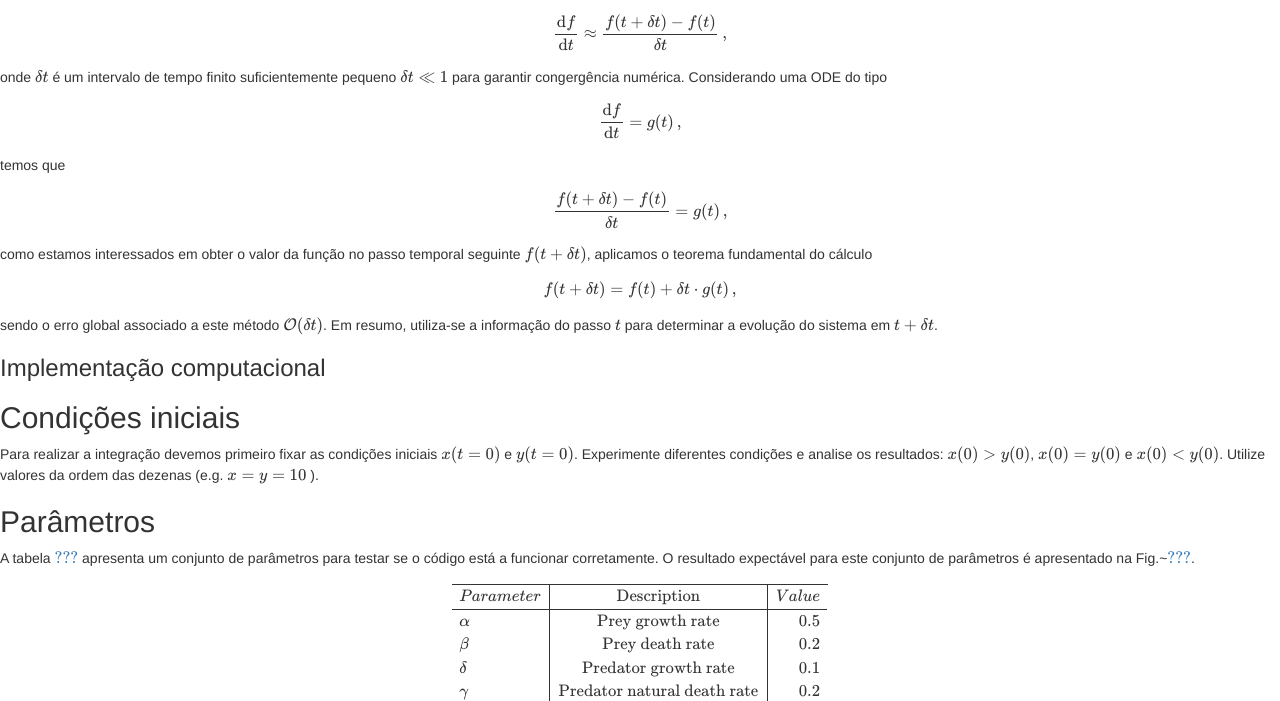
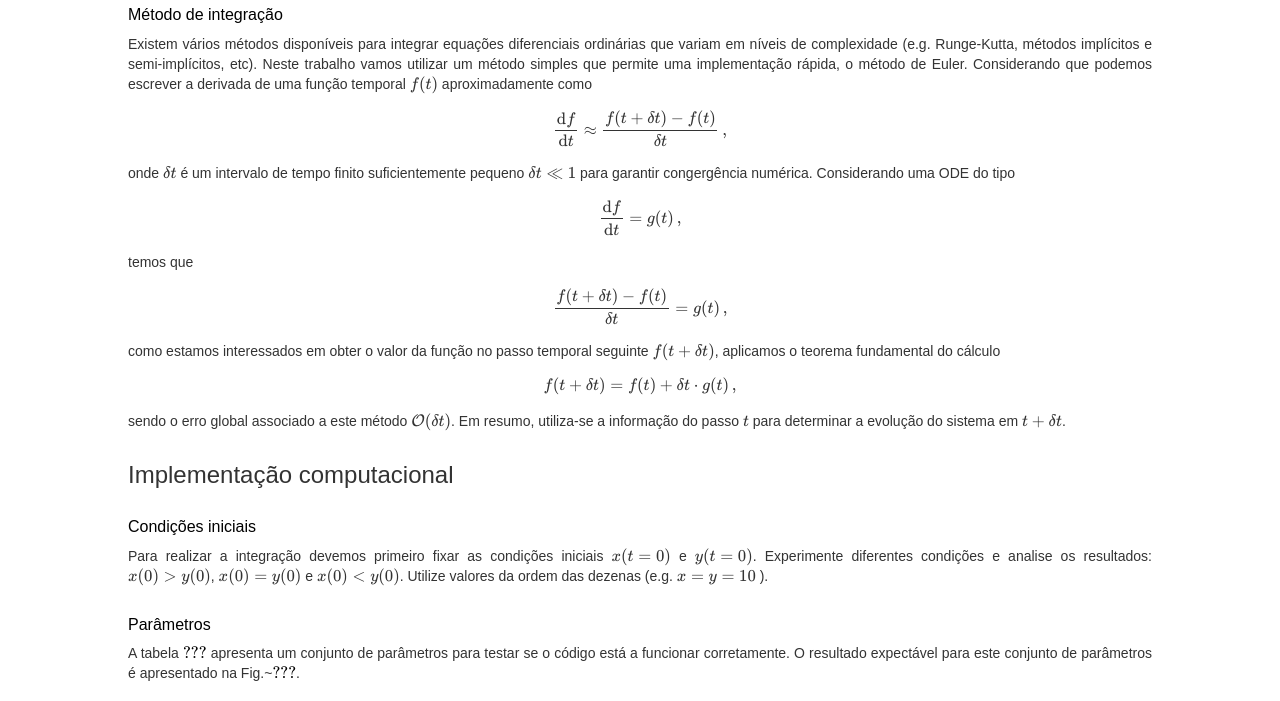
Before and after one commit to phydev/phydev.github.io, a plain HTML site: page articles/lotka.html in a window 1280 px wide. Shown: the part 375-1076 px from the top of the page. Drawn offline with nearby package versions, Linux system fonts and the light colour scheme.

```diff
--- a/articles/lotka.html
+++ b/articles/lotka.html
@@ -9,7 +9,7 @@
     <script src="https://ajax.googleapis.com/ajax/libs/jquery/3.3.1/jquery.min.js"></script>
     <script src="https://maxcdn.bootstrapcdn.com/bootstrap/3.3.7/js/bootstrap.min.js"></script>
     <script id="MathJax-script" async src="https://cdn.jsdelivr.net/npm/mathjax@3/es5/tex-mml-chtml.js"></script>
-    <script src="/scripts.js">
+    <script src="/scripts.js"></script>
     <link rel="stylesheet" href="/style.css">
     <title>Maurício Moreira-Soares</title>
 </head>
```
